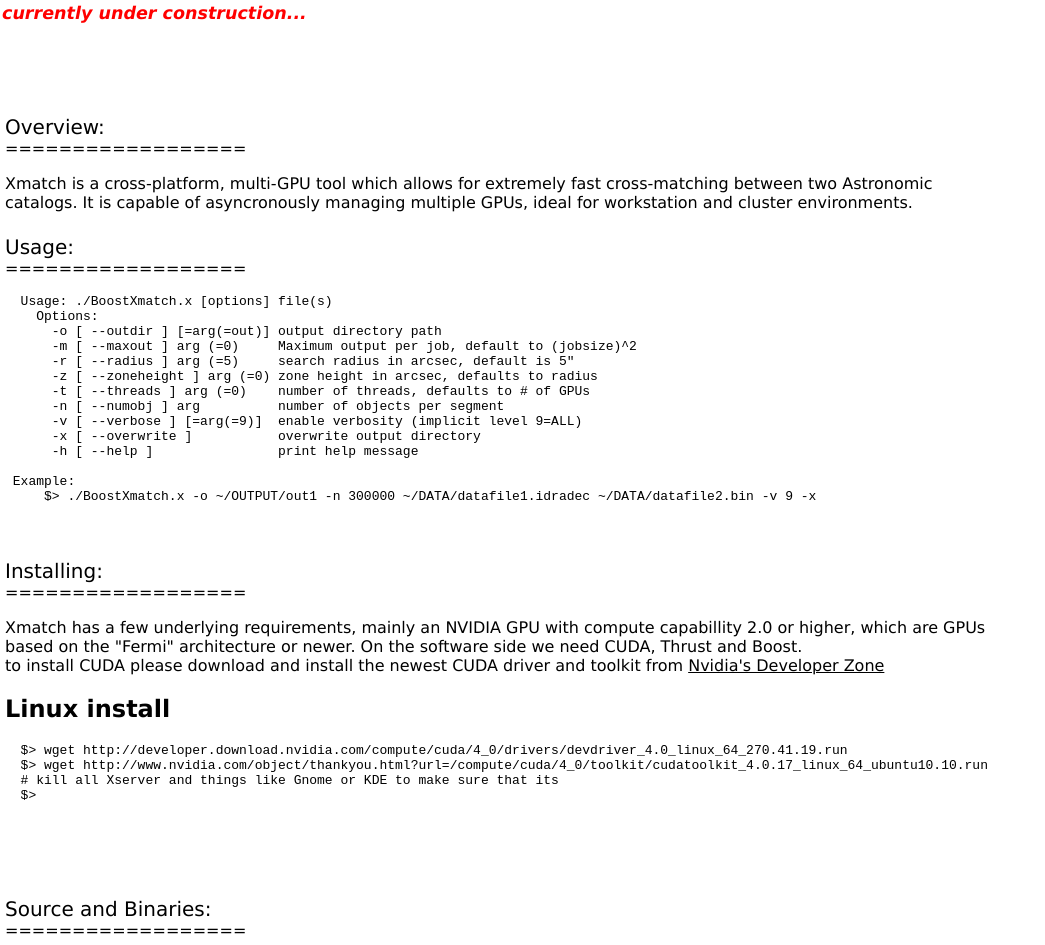
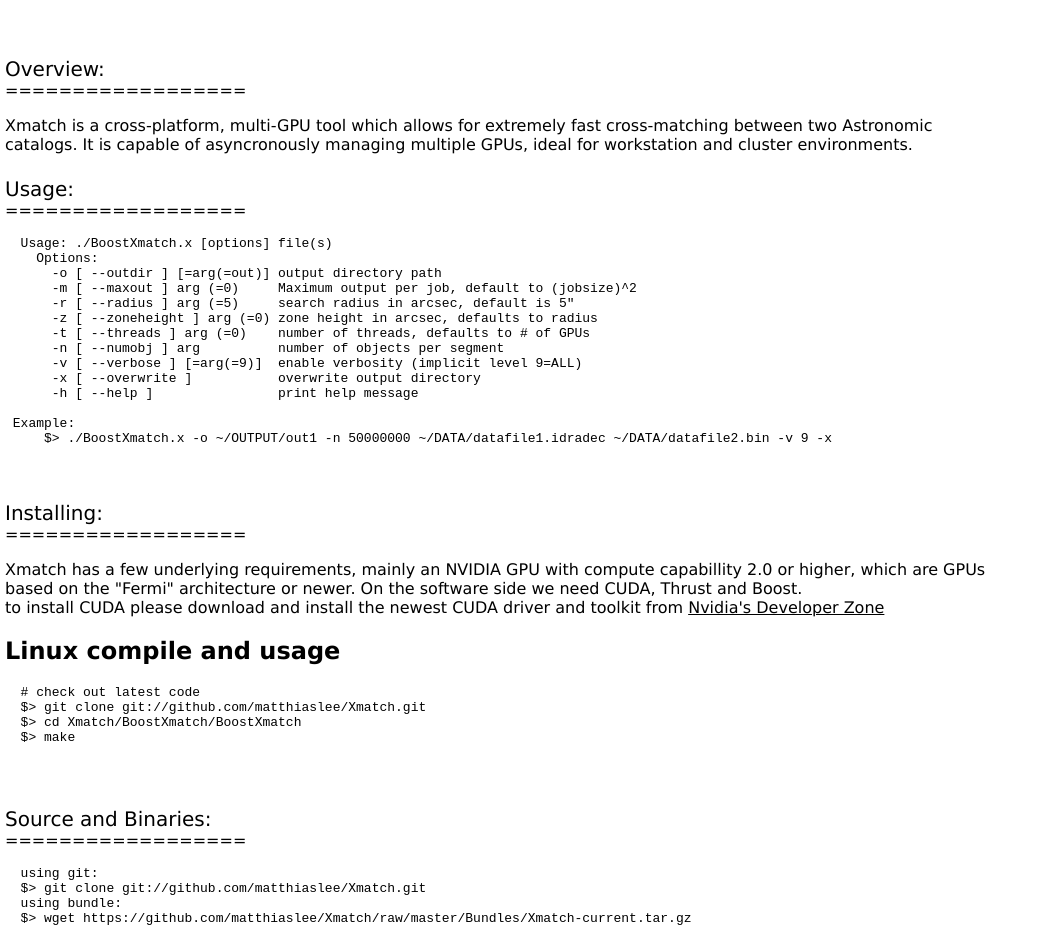
Before and after one commit to matthiaslee/Xmatch, a plain HTML site: page index.html in a window 1280 px wide. Shown: the part 173-1118 px from the top of the page, without its empty margins (0-1045 px from the left). Drawn offline with Linux system fonts and the light colour scheme.

Commit message:
changes to webpage

```diff
--- a/index.html
+++ b/index.html
@@ -15,7 +15,7 @@
   <p>
     <div class="stitle">- <b><a href="http://www.sdss.jhu.edu/~budavari/tamas/">Tamas Budavari</a> & <a href="http://pha.jhu.edu/~madmaze/">Matthias A Lee</a></b> | Budavari[]jhu.edu & MatthiasLee[]jhu.edu | January 2012 -</div></li>
   </p>
-<h3><font color="red"><i>currently under construction...</i></font></h3><br>
+<!--<h3><font color="red"><i>currently under construction...</i></font></h3><br>-->
 
 <br />
 <br />
@@ -45,7 +45,7 @@
       -h [ --help ]                print help message
 
  Example:
-     $> ./BoostXmatch.x -o ~/OUTPUT/out1 -n 300000 ~/DATA/datafile1.idradec ~/DATA/datafile2.bin -v 9 -x
+     $> ./BoostXmatch.x -o ~/OUTPUT/out1 -n 50000000 ~/DATA/datafile1.idradec ~/DATA/datafile2.bin -v 9 -x
 </pre>
   <br /><br />
   </td></tr>
@@ -56,20 +56,26 @@
   <br>
   to install CUDA please download and install the newest CUDA driver and toolkit from <a href="http://developer.nvidia.com/cuda-downloads">Nvidia's Developer Zone</a> <br>
 
-  <h2>Linux install</h2>
+  <h2>Linux compile and usage</h2>
 <pre>
-  $> wget http://developer.download.nvidia.com/compute/cuda/4_0/drivers/devdriver_4.0_linux_64_270.41.19.run
-  $> wget http://www.nvidia.com/object/thankyou.html?url=/compute/cuda/4_0/toolkit/cudatoolkit_4.0.17_linux_64_ubuntu10.10.run
-  # kill all Xserver and things like Gnome or KDE to make sure that its
-  $>
+  # check out latest code
+  $> git clone git://github.com/matthiaslee/Xmatch.git
+  $> cd Xmatch/BoostXmatch/BoostXmatch
+  $> make
+</pre>
 
-
-  <br /><br />
+<pre>
+<br />
   </td></tr>
   <tr><td width=1000>
   <p><span class="heading">Source and Binaries:</span><br />
   ==================</p>
-
+<pre>
+  using git:
+  $> git clone git://github.com/matthiaslee/Xmatch.git
+  using bundle:
+  $> wget https://github.com/matthiaslee/Xmatch/raw/master/Bundles/Xmatch-current.tar.gz
+</pre>
   </td></tr>
 </table>
 
```
